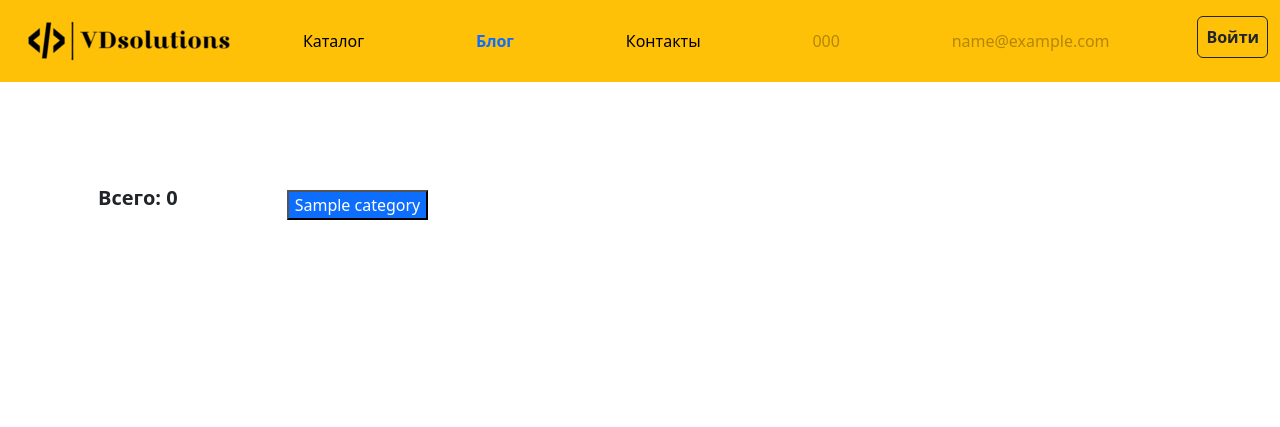
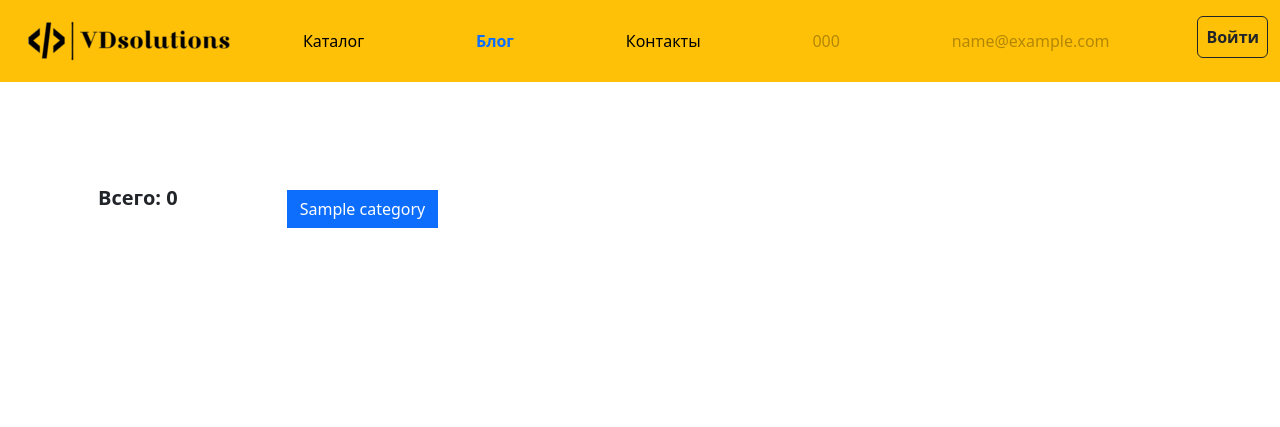
Before and after one commit to VDexpert/vdsolutions, a Django app: page /blog/ in a window 1280 px wide. Shown: the top 427 px of the page. Run offline with Django 4.2, Linux system fonts and the light colour scheme; tables that the repository leaves empty hold one stand-in row (values such as "Sample post"); data that the repository does not hold is empty; some libraries are stand-ins or nearby versions.

Commit message:
small HTML fixe

```diff
--- a/catalog/templates/catalog/includes/categories_for_posts.html
+++ b/catalog/templates/catalog/includes/categories_for_posts.html
@@ -1,9 +1,14 @@
 {%  load catalog_tags %}
+{% load catalog_filters %}
 
 <div class="filter">
   {% for object in categories %}
-    <a style="text-decoration: unset" href="{% url 'catalog:category_with_posts' object.slug %}">
-        <button class="button text-bg-primary my-1 mx-1">{{ object.category_name }}</button>
+    <a class="filter-link" href="{% url 'catalog:category_with_posts' object.slug %}">
+        {% if request.path|checkurlpath:object.slug %}
+            <button class="filter-button btn btn-light my-1 mx-1 border-dark disabled"><strong>{{ object.category_name }}</strong></button>
+        {% else %}
+            <button class="filter-button btn btn-primary my-1 mx-1">{{ object.category_name }}</button>
+        {% endif %}
     </a>
   {% endfor %}
 </div>
--- a/catalog/templatetags/catalog_filters.py
+++ b/catalog/templatetags/catalog_filters.py
@@ -3,6 +3,7 @@ from django.template.defaultfilters import stringfilter
 from django.utils.html import conditional_escape
 from django.utils.safestring import mark_safe
 from catalog.models import Version, Category, Product
+import re
 
 register = template.Library()
 
@@ -39,3 +40,8 @@ def getcategories(user, autoescape=False):
         esc = lambda x: x
 
     return [x for x in Category.objects.all() if Product.objects.all().filter(status=Product.STATUS_ACTIVE, banned=Product.BANNED_FALSE, category=x).first()]
+
+
+@register.filter()
+def checkurlpath(path, name_filter):
+    return True if re.findall(name_filter, path) else False
--- a/static/css/custom.css
+++ b/static/css/custom.css
@@ -96,3 +96,12 @@ a.add-row {
 .main-menu-desktop {
     flex-grow: 1;
 }
+
+a.filter-link {
+    text-decoration: unset;
+}
+
+button.filter-button {
+    border-radius: 0;
+
+}
```
Also changed, not shown: catalog/templates/catalog/includes/categories_for_products.html (+7 -2 lines).
